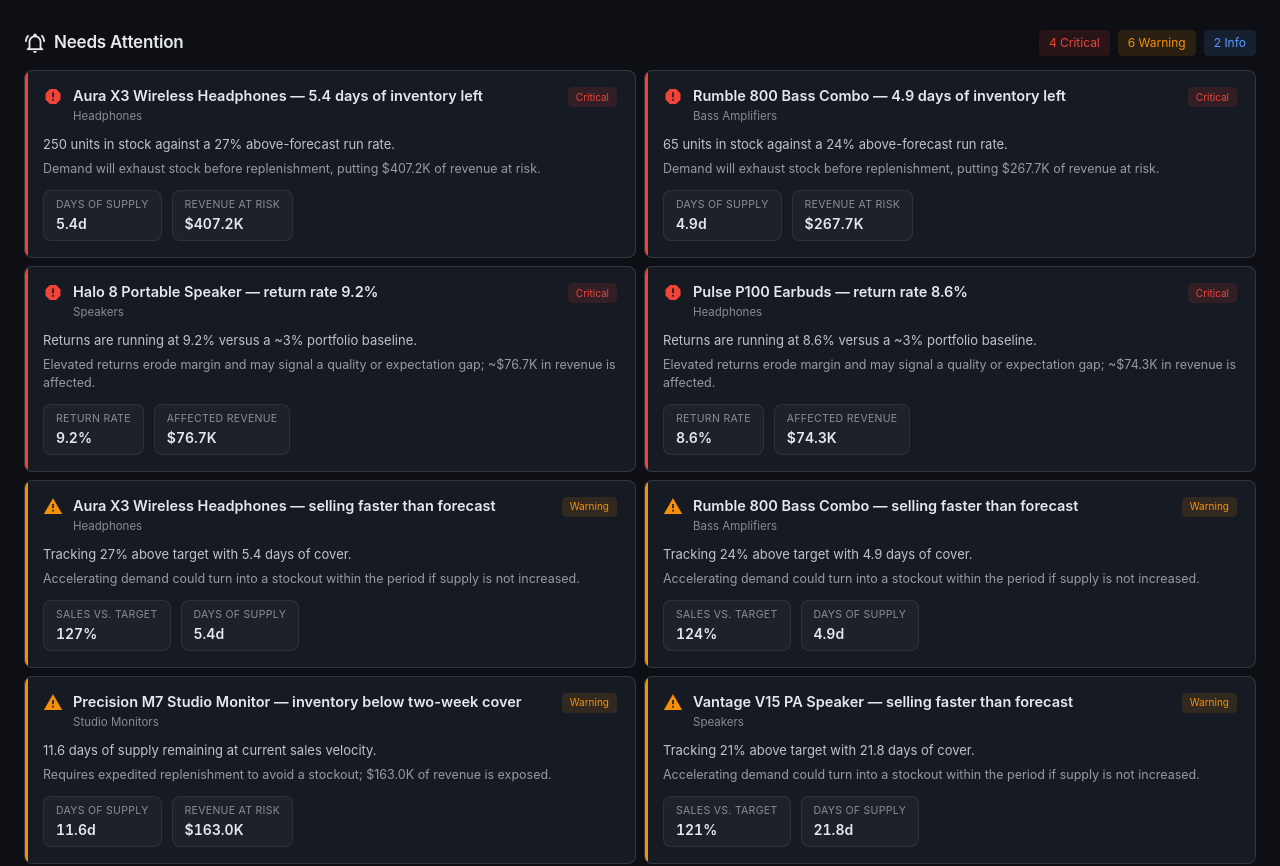
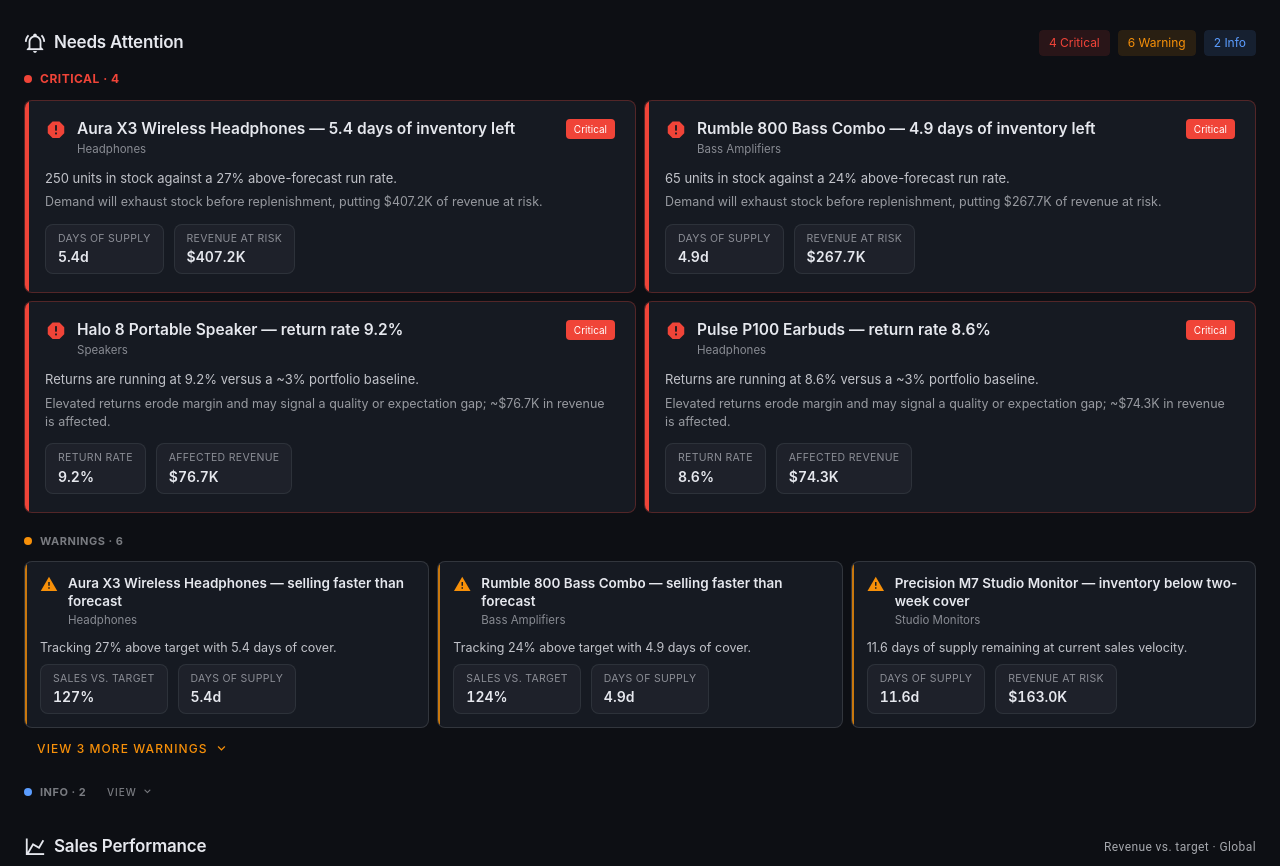
Before and after one commit to theuxgod/consumer-operations-dashboard, a Vue app: page / in a window 1280 px wide. Shown: the part 300-1166 px from the top of the page. Built offline with nearby package versions, Linux system fonts and the light colour scheme.

Commit message:
implement progressive disclosure for alerts with severity-based grouping

```diff
--- a/src/views/HomeView.vue
+++ b/src/views/HomeView.vue
@@ -300,6 +300,28 @@ const severityMeta: Record<
   info: { color: 'info', icon: 'mdi-information', label: 'Info' },
 }
 
+// ---- progressive disclosure by severity -----------------------------------
+const WARNING_PREVIEW = 3
+const showAllWarnings = ref(false)
+const showAllInfo = ref(false)
+
+const criticalAlerts = computed(() =>
+  alerts.value.filter((a) => a.severity === 'critical'),
+)
+const warningAlerts = computed(() =>
+  alerts.value.filter((a) => a.severity === 'warning'),
+)
+const infoAlerts = computed(() => alerts.value.filter((a) => a.severity === 'info'))
+
+const visibleWarnings = computed(() =>
+  showAllWarnings.value
+    ? warningAlerts.value
+    : warningAlerts.value.slice(0, WARNING_PREVIEW),
+)
+const hiddenWarningCount = computed(() =>
+  Math.max(0, warningAlerts.value.length - WARNING_PREVIEW),
+)
+
 // ---- status chips ---------------------------------------------------------
 const statusMeta: Record<string, { label: string; color: string }> = {
   critical: { label: 'Critical', color: 'error' },
@@ -591,24 +613,29 @@ const currentRangeLabel = computed(
           </div>
         </div>
 
+        <template v-if="alerts.length">
+          <!-- Critical: dominant, all shown -->
+          <div v-if="criticalAlerts.length" class="alert-group">
+            <div class="alert-group__label alert-group__label--critical">
+              <span
+                class="alert-group__dot"
+                :style="{ background: 'rgb(var(--v-theme-error))' }"
+              />
+              Critical · {{ criticalAlerts.length }}
+            </div>
             <v-row dense>
               <v-col
-            v-for="alert in alerts"
+                v-for="alert in criticalAlerts"
                 :key="alert.id"
                 cols="12"
                 md="6"
               >
-            <v-card
-              class="alert-card"
-              :class="`alert-card--${alert.severity}`"
-              rounded="lg"
-              border
-            >
+                <v-card class="alert-card alert-card--critical" rounded="lg" border>
                   <div class="alert-card__head">
                     <v-icon
                       :icon="severityMeta[alert.severity].icon"
                       :color="severityMeta[alert.severity].color"
-                  size="20"
+                      size="22"
                     />
                     <div class="alert-card__titles">
                       <span class="alert-card__title">{{ alert.title }}</span>
@@ -617,7 +644,7 @@ const currentRangeLabel = computed(
                     <v-chip
                       :color="severityMeta[alert.severity].color"
                       size="x-small"
-                  variant="tonal"
+                      variant="flat"
                       label
                     >
                       {{ severityMeta[alert.severity].label }}
@@ -633,14 +660,108 @@ const currentRangeLabel = computed(
                   </div>
                 </v-card>
               </v-col>
+            </v-row>
+          </div>
 
-          <v-col v-if="!alerts.length" cols="12">
-            <v-card class="pa-6 text-center text-medium-emphasis" rounded="lg" border>
+          <!-- Warnings: reduced weight, top 3 with progressive disclosure -->
+          <div v-if="warningAlerts.length" class="alert-group">
+            <div class="alert-group__label">
+              <span
+                class="alert-group__dot"
+                :style="{ background: 'rgb(var(--v-theme-warning))' }"
+              />
+              Warnings · {{ warningAlerts.length }}
+            </div>
+            <v-row dense>
+              <v-col
+                v-for="alert in visibleWarnings"
+                :key="alert.id"
+                cols="12"
+                sm="6"
+                lg="4"
+              >
+                <v-card class="alert-card alert-card--warning" rounded="lg" border>
+                  <div class="alert-card__head">
+                    <v-icon
+                      :icon="severityMeta[alert.severity].icon"
+                      :color="severityMeta[alert.severity].color"
+                      size="18"
+                    />
+                    <div class="alert-card__titles">
+                      <span class="alert-card__title">{{ alert.title }}</span>
+                      <span class="alert-card__category">{{ alert.category }}</span>
+                    </div>
+                  </div>
+                  <p class="alert-card__what">{{ alert.what }}</p>
+                  <div class="alert-card__tags">
+                    <div v-for="t in alert.tags" :key="t.label" class="alert-tag">
+                      <span class="alert-tag__label">{{ t.label }}</span>
+                      <span class="alert-tag__value tabular">{{ t.value }}</span>
+                    </div>
+                  </div>
+                </v-card>
+              </v-col>
+            </v-row>
+            <div v-if="hiddenWarningCount > 0" class="alert-more">
+              <v-btn
+                variant="text"
+                color="warning"
+                size="small"
+                :append-icon="showAllWarnings ? 'mdi-chevron-up' : 'mdi-chevron-down'"
+                @click="showAllWarnings = !showAllWarnings"
+              >
+                {{
+                  showAllWarnings
+                    ? 'Show fewer warnings'
+                    : `View ${hiddenWarningCount} more warning${hiddenWarningCount > 1 ? 's' : ''}`
+                }}
+              </v-btn>
+            </div>
+          </div>
+
+          <!-- Info: lowest weight, collapsed compact list -->
+          <div v-if="infoAlerts.length" class="alert-group">
+            <div class="alert-group__label alert-group__label--row">
+              <span
+                class="alert-group__dot"
+                :style="{ background: 'rgb(var(--v-theme-info))' }"
+              />
+              Info · {{ infoAlerts.length }}
+              <v-btn
+                variant="text"
+                size="x-small"
+                class="ml-1"
+                :append-icon="showAllInfo ? 'mdi-chevron-up' : 'mdi-chevron-down'"
+                @click="showAllInfo = !showAllInfo"
+              >
+                {{ showAllInfo ? 'Hide' : 'View' }}
+              </v-btn>
+            </div>
+            <v-expand-transition>
+              <div v-show="showAllInfo" class="info-list">
+                <div v-for="alert in infoAlerts" :key="alert.id" class="info-row">
+                  <v-icon
+                    :icon="severityMeta[alert.severity].icon"
+                    color="info"
+                    size="16"
+                  />
+                  <span class="info-row__title">{{ alert.title }}</span>
+                  <span class="info-row__what">{{ alert.what }}</span>
+                </div>
+              </div>
+            </v-expand-transition>
+          </div>
+        </template>
+
+        <v-card
+          v-else
+          class="pa-6 text-center text-medium-emphasis"
+          rounded="lg"
+          border
+        >
           <v-icon icon="mdi-check-circle-outline" color="success" size="28" />
           <p class="mt-2">No operational exceptions for this selection.</p>
         </v-card>
-          </v-col>
-        </v-row>
       </section>
 
       <!-- Performance trend -->
@@ -875,6 +996,38 @@ const currentRangeLabel = computed(
   gap: 8px;
 }
 
+/* Alert groups — progressive visual hierarchy */
+.alert-group {
+  margin-bottom: 20px;
+}
+.alert-group:last-child {
+  margin-bottom: 0;
+}
+.alert-group__label {
+  display: flex;
+  align-items: center;
+  gap: 8px;
+  font-size: 11px;
+  font-weight: 700;
+  text-transform: uppercase;
+  letter-spacing: 0.5px;
+  color: rgba(var(--v-theme-on-surface), 0.5);
+  margin: 2px 0 12px;
+}
+.alert-group__label--critical {
+  font-size: 12px;
+  color: rgb(var(--v-theme-error));
+}
+.alert-group__dot {
+  width: 8px;
+  height: 8px;
+  border-radius: 50%;
+  flex: none;
+}
+.alert-more {
+  margin-top: 6px;
+}
+
 /* Alert cards */
 .alert-card {
   padding: 16px 18px;
@@ -891,13 +1044,37 @@ const currentRangeLabel = computed(
   width: 3px;
 }
 .alert-card--critical::before {
-  background: #f04438;
+  background: rgb(var(--v-theme-error));
+  width: 4px;
 }
 .alert-card--warning::before {
-  background: #f79009;
+  background: rgb(var(--v-theme-warning));
+  width: 2px;
+  opacity: 0.8;
 }
 .alert-card--info::before {
-  background: #5b9dff;
+  background: rgb(var(--v-theme-info));
+}
+
+/* Critical: dominant */
+.alert-card--critical {
+  background: rgba(var(--v-theme-error), 0.06);
+  border-color: rgba(var(--v-theme-error), 0.28) !important;
+  padding: 18px 20px;
+}
+.alert-card--critical .alert-card__title {
+  font-size: 15.5px;
+}
+
+/* Warning: reduced weight */
+.alert-card--warning {
+  padding: 13px 15px;
+}
+.alert-card--warning .alert-card__title {
+  font-size: 13.5px;
+}
+.alert-card--warning .alert-card__what {
+  font-size: 12.5px;
 }
 .alert-card__head {
   display: flex;
@@ -959,6 +1136,41 @@ const currentRangeLabel = computed(
   color: rgb(var(--v-theme-on-surface));
 }
 
+/* Info: lowest weight compact rows */
+.alert-group__label--row {
+  margin-bottom: 8px;
+}
+.info-list {
+  display: flex;
+  flex-direction: column;
+  gap: 6px;
+  padding-top: 2px;
+}
+.info-row {
+  display: flex;
+  align-items: center;
+  gap: 10px;
+  padding: 9px 12px;
+  border: 1px solid rgba(var(--v-theme-on-surface), 0.07);
+  background: rgba(var(--v-theme-on-surface), 0.02);
+  border-radius: 8px;
+  min-width: 0;
+}
+.info-row__title {
+  font-size: 12.5px;
+  font-weight: 600;
+  color: rgb(var(--v-theme-on-surface));
+  white-space: nowrap;
+  flex: none;
+}
+.info-row__what {
+  font-size: 12px;
+  color: rgba(var(--v-theme-on-surface), 0.55);
+  overflow: hidden;
+  text-overflow: ellipsis;
+  white-space: nowrap;
+}
+
 /* Chart */
 .chart-wrap {
   height: 320px;
```
Lines whose indentation alone changed are shown as unchanged.
